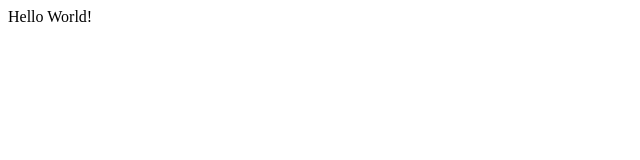
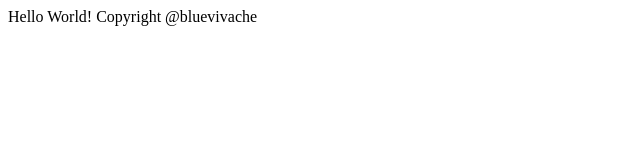
Before and after one commit to bluevivache/opentutorials-bluevivache, a plain HTML site: page index.html in a window 1280 px wide. Shown: the whole page, without its empty margins (0-640 px from the left). Drawn offline with Linux system fonts and the light colour scheme.

Commit message:
change index.html

```diff
--- a/index.html
+++ b/index.html
@@ -20,5 +20,6 @@
 
 	<body>
 		Hello World!
+		Copyright @bluevivache
 	</body>
 </html>
```
